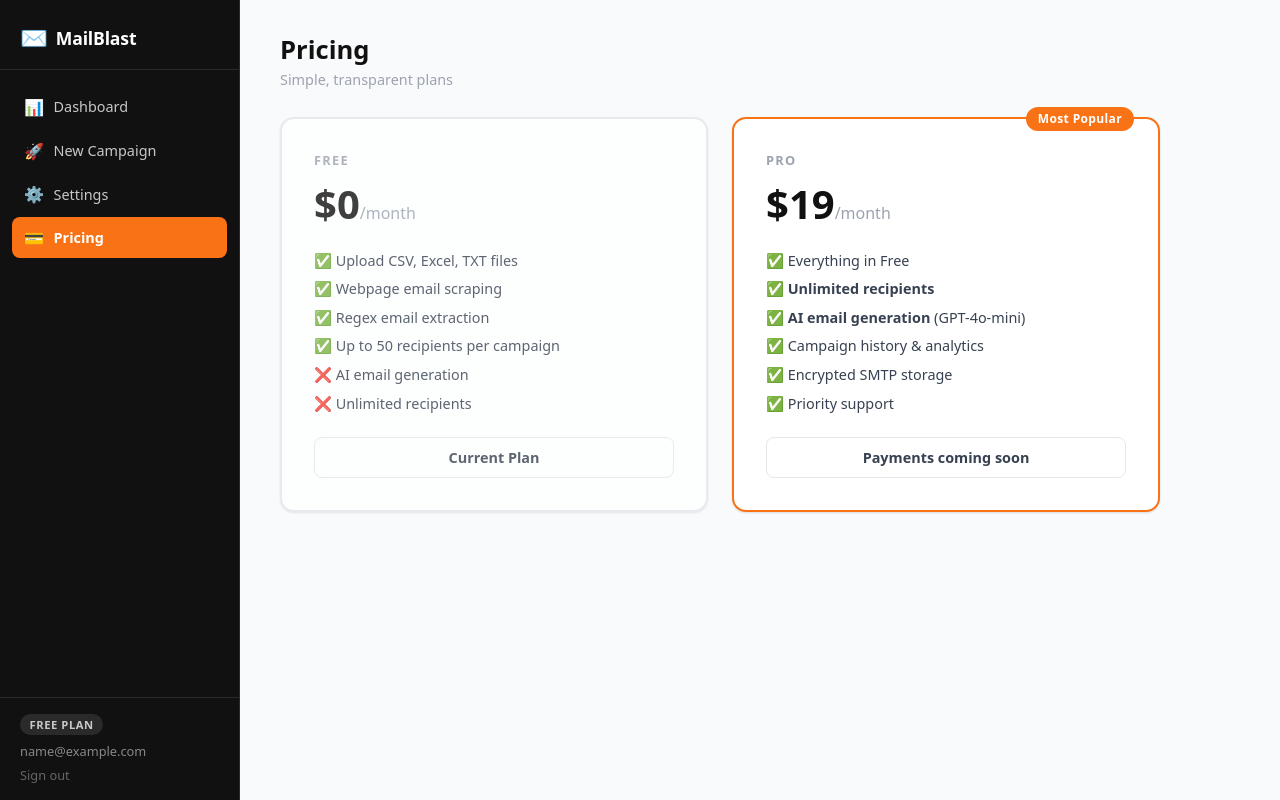
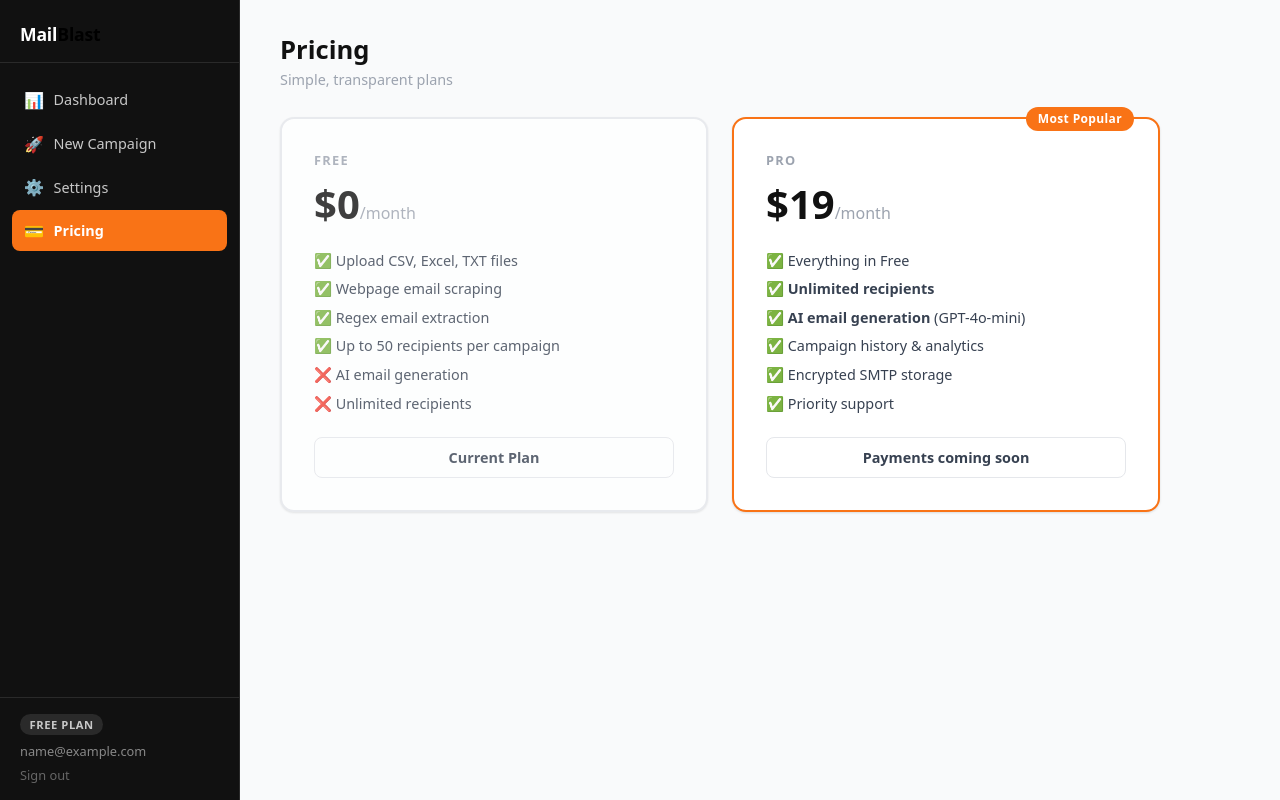
Before and after one commit to kingship-intelligence/email-sender, a Flask app: page /pricing in a window 1280 px wide. Run offline with Flask 3, Linux system fonts and the light colour scheme; the visitor is signed in with stand-in values (Sample User, id 1); some libraries are stand-ins or nearby versions.

Commit message:
Remove mail emoji and change blast font color to black
Updated templates/base.html, templates/login.html, and templates/register.html to remove the mail emoji and change the font color of "Blast" to black.

Replit-Commit-Author: Agent
Replit-Commit-Session-Id: 79256846-970c-4290-8c14-86630c83da7b
Replit-Commit-Checkpoint-Type: full_checkpoint
Replit-Commit-Event-Id: 07d7925e-785c-4d2c-a711-25843727abb5
Replit-Commit-Screenshot-Url: https://storage.googleapis.com/screenshot-production-us-central1/7676bb6a-4b19-4ae9-aeaa-a438299539db/79256846-970c-4290-8c14-86630c83da7b/5Euj574
Replit-Helium-Checkpoint-Created: true

```diff
--- a/templates/base.html
+++ b/templates/base.html
@@ -10,8 +10,7 @@
 <body class="app-layout">
   <aside class="sidebar">
     <div class="sidebar__brand">
-      <span class="sidebar__logo">✉️</span>
-      <span class="sidebar__name">MailBlast</span>
+      <span class="sidebar__name">Mail<span style="color:#000;">Blast</span></span>
     </div>
     <nav class="sidebar__nav">
       <a href="{{ url_for('dashboard') }}" class="nav-link {% if request.endpoint == 'dashboard' %}active{% endif %}">
--- a/templates/login.html
+++ b/templates/login.html
@@ -8,7 +8,7 @@
 </head>
 <body class="auth-layout">
   <div class="auth-card">
-    <div class="auth-brand">✉️ <strong>MailBlast</strong></div>
+    <div class="auth-brand"><strong>Mail<span style="color:#000;">Blast</span></strong></div>
     <h1 class="auth-title">Welcome back</h1>
     <p class="auth-sub">Sign in to your account</p>
 
--- a/templates/register.html
+++ b/templates/register.html
@@ -8,7 +8,7 @@
 </head>
 <body class="auth-layout">
   <div class="auth-card">
-    <div class="auth-brand">✉️ <strong>MailBlast</strong></div>
+    <div class="auth-brand"><strong>Mail<span style="color:#000;">Blast</span></strong></div>
     <h1 class="auth-title">Create your account</h1>
     <p class="auth-sub">Start sending smarter campaigns today</p>
 
```
Also changed, not shown: 3 other files.
